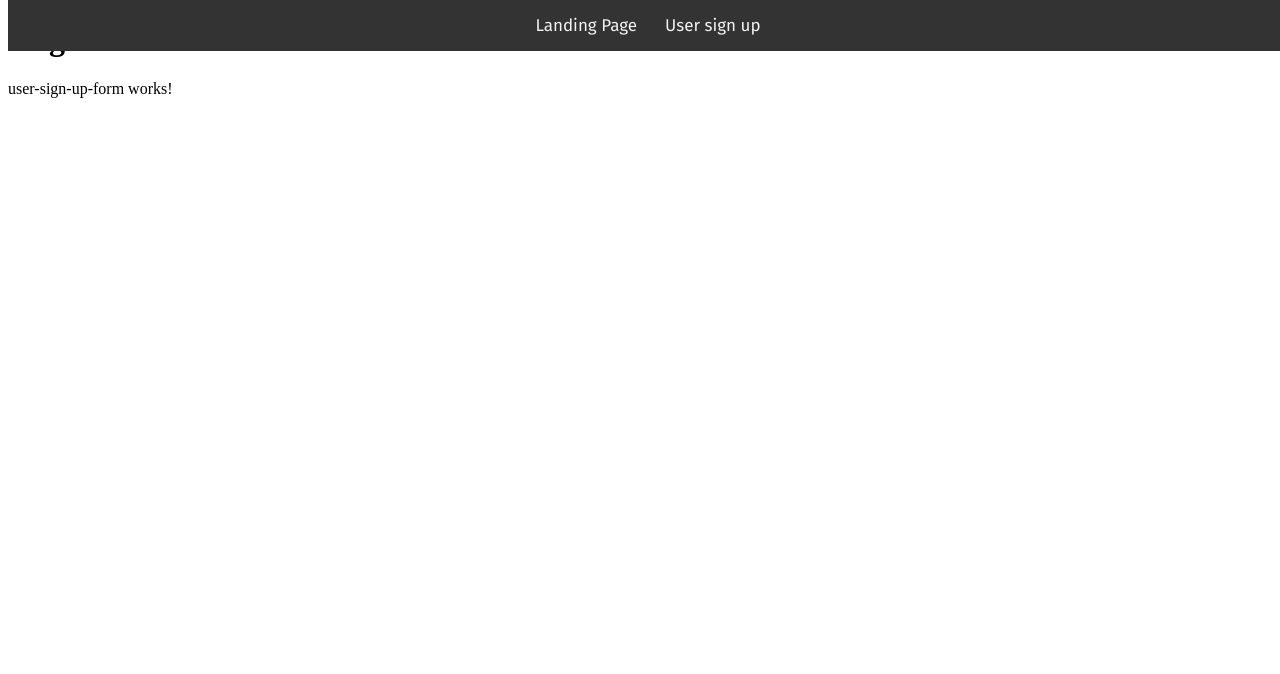
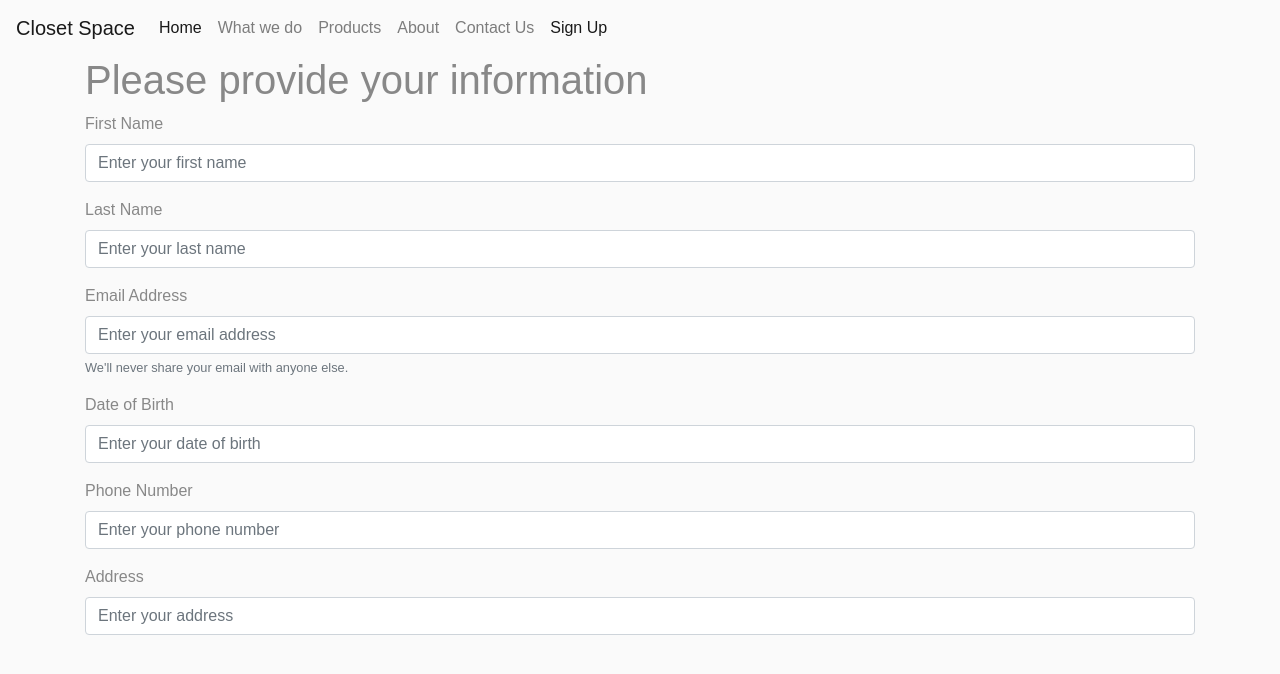
Before and after one commit to Closet-Space/closet-space-ui, an Angular app: page /signup in a window 1280 px wide. Shown: the top 674 px of the page. Built offline with nearby package versions, Linux system fonts and the light colour scheme.

Commit message:
Initial sign up form created

```diff
--- a/package.json
+++ b/package.json
@@ -28,9 +28,10 @@
     "@angular/cli": "~9.0.3",
     "@angular/compiler-cli": "~9.0.2",
     "@angular/language-service": "~9.0.2",
-    "@types/node": "^12.11.1",
     "@types/jasmine": "~3.5.0",
     "@types/jasminewd2": "~2.0.3",
+    "@types/node": "^12.11.1",
+    "bootstrap": "^4.4.1",
     "codelyzer": "^5.1.2",
     "jasmine-core": "~3.5.0",
     "jasmine-spec-reporter": "~4.2.1",
--- a/src/app/app.component.html
+++ b/src/app/app.component.html
@@ -1,19 +1,54 @@
-<div class="container">
-  <nav>
-    <ul>
-      <li>
-        <a routerLink="/" routerLinkActive="active">Landing Page</a>
+<nav class="navbar navbar-expand-lg navbar-light bg-light">
+  <a class="navbar-brand" routerLink="/" routerLinkActive="active"
+    >Closet Space</a
+  >
+  <button
+    class="navbar-toggler"
+    type="button"
+    data-toggle="collapse"
+    data-target="#navbarSupportedContent"
+    aria-controls="navbarSupportedContent"
+    aria-expanded="false"
+    aria-label="Toggle navigation"
+  >
+    <span class="navbar-toggler-icon"></span>
+  </button>
+  <div class="collapse navbar-collapse" id="navbarSupportedContent">
+    <ul class="navbar-nav mr-auto">
+      <li class="nav-item">
+        <a class="nav-link" routerLink="/" routerLinkActive="active">Home</a>
       </li>
-      <li>
-        <a routerLink="/signup" routerLinkActive="active">User sign up</a>
+
+      <li class="nav-item">
+        <a class="nav-link" routerLink="/what-we-do" routerLinkActive="active"
+          >What we do</a
+        >
+      </li>
+
+      <li class="nav-item">
+        <a class="nav-link" routerLink="/products" routerLinkActive="active"
+          >Products</a
+        >
+      </li>
+
+      <li class="nav-item">
+        <a class="nav-link" routerLink="/about" routerLinkActive="active"
+          >About</a
+        >
+      </li>
+      <li class="nav-item">
+        <a class="nav-link" routerLink="/contact" routerLinkActive="active"
+          >Contact Us</a
+        >
+      </li>
+      <li class="nav-item">
+        <a class="nav-link" routerLink="/signup" routerLinkActive="active"
+          >Sign Up</a
+        >
       </li>
     </ul>
-  </nav>
+  </div>
+</nav>
+<div class="container">
+  <router-outlet></router-outlet>
 </div>
-
-<h1>
-  Angular Router
-</h1>
-
-
-<router-outlet></router-outlet>
--- a/src/app/user-sign-up-form/user-sign-up-form.component.html
+++ b/src/app/user-sign-up-form/user-sign-up-form.component.html
@@ -1 +1,61 @@
-<p>user-sign-up-form works!</p>
+<h1>Please provide your information</h1>
+<form>
+  <div class="form-group">
+    <label for="inputFirstName">First Name</label>
+    <input
+      type="firstName"
+      class="form-control"
+      id="inputFirstName"
+      placeholder="Enter your first name"
+    />
+  </div>
+  <div class="form-group">
+    <label for="inputLastName">Last Name</label>
+    <input
+      type="lastName"
+      class="form-control"
+      id="inputLastName"
+      placeholder="Enter your last name"
+    />
+  </div>
+  <div class="form-group">
+    <label for="exampleInputEmail">Email Address</label>
+    <input
+      type="email"
+      class="form-control"
+      id="exampleInputEmail"
+      aria-describedby="emailHelp"
+      placeholder="Enter your email address"
+    />
+    <small id="emailHelp" class="form-text text-muted"
+      >We'll never share your email with anyone else.</small
+    >
+  </div>
+  <div class="form-group">
+    <label for="inputBirthDate">Date of Birth</label>
+    <input
+      type="birthDate"
+      class="form-control"
+      id="inputBirthDate"
+      placeholder="Enter your date of birth"
+    />
+  </div>
+  <div class="form-group">
+    <label for="inputPhoneNumber">Phone Number</label>
+    <input
+      type="PhoneNumber"
+      class="form-control"
+      id="inputPhoneNumber"
+      placeholder="Enter your phone number"
+    />
+  </div>
+  <div class="form-group">
+    <label for="inputAddress">Address</label>
+    <input
+      type="Address"
+      class="form-control"
+      id="inputAddress"
+      placeholder="Enter your address"
+    />
+  </div>
+</form>
--- /dev/null
+++ b/src/scss/custom.scss
@@ -0,0 +1,41 @@
+// Custom.scss
+// Option B: Include parts of Bootstrap
+
+// Required
+@import "node_modules/bootstrap/scss/functions";
+@import "node_modules/bootstrap/scss/variables";
+@import "node_modules/bootstrap/scss/mixins";
+
+// Optional
+@import "~bootstrap/scss/root";
+@import "~bootstrap/scss/reboot";
+@import "~bootstrap/scss/type";
+@import "~bootstrap/scss/images";
+//@import "~bootstrap/scss/code";
+@import "~bootstrap/scss/grid";
+@import "~bootstrap/scss/tables";
+@import "~bootstrap/scss/forms";
+@import "~bootstrap/scss/buttons";
+//@import "~bootstrap/scss/transitions";
+//@import "~bootstrap/scss/dropdown";
+//@import "~bootstrap/scss/button-group";
+//@import "~bootstrap/scss/input-group";
+//@import "~bootstrap/scss/custom-forms";
+@import "~bootstrap/scss/nav";
+@import "~bootstrap/scss/navbar";
+//@import "~bootstrap/scss/card";
+//@import "~bootstrap/scss/breadcrumb";
+//@import "~bootstrap/scss/pagination";
+//@import "~bootstrap/scss/badge";
+//@import "~bootstrap/scss/jumbotron";
+//@import "~bootstrap/scss/alert";
+//@import "~bootstrap/scss/progress";
+//@import "~bootstrap/scss/media";
+//@import "~bootstrap/scss/list-group";
+//@import "~bootstrap/scss/close";
+//@import "~bootstrap/scss/modal";
+//@import "~bootstrap/scss/tooltip";
+//@import "~bootstrap/scss/popover";
+//@import "~bootstrap/scss/carousel";
+@import "~bootstrap/scss/utilities";
+//@import "~bootstrap/scss/print";
--- /dev/null
+++ b/src/scss/variables.scss
@@ -0,0 +1,29 @@
+// Colors
+$color-white: #FFFFFF;
+$color-light: #FAFAFA;
+$color-grey: #888888;
+$color-brown: #B18D5B;
+$color-black: #000000;
+
+$theme-colors: (
+        "white": $color-white,
+        "light": $color-light,
+        "grey": $color-grey,
+        "brown": $color-brown,
+        "black": $color-black,
+);
+
+// Body
+$body-bg: $color-light;
+$body-color: $color-grey;
+
+// Misc
+$box-shadow: 0 0 50px rgba(0, 0, 0, 0.25);
+
+// Typography
+$font-family-sans-serif: 'Source Sans Pro', sans-serif;
+
+// Button
+$btn-border-radius: 0;
+$btn-border-width: 2px;
+$btn-font-weight: bold;
--- a/src/styles.scss
+++ b/src/styles.scss
@@ -1,44 +1,2 @@
-/* FONT IMPORTED */
-
-/* Fira Sans */
-@import url("https://fonts.googleapis.com/css?family=Fira+Sans");
-
-#container {
-  width: 100%;
-  display: inline-block;
-}
-
-/** HEADER */
-
-/** NAVIGATION BAR */
-nav {
-  overflow: hidden;
-  background-color: #333;
-  position: fixed;
-  top: 0;
-  width: 100%;
-  ul {
-    text-align: center;
-    list-style-type: none;
-    list-style-type: none;
-    margin: 0;
-    padding: 15px;
-    li {
-      display: inline;
-      font-family: "Fira Sans", sans-serif;
-      font-size: 17px;
-      a {
-        color: #f2f2f2;
-        text-decoration: none;
-        padding: 14px;
-        &:hover {
-          background-color: #111;
-        }
-      }
-    }
-  }
-}
-
-.content {
-  text-align: center;
-}
+@import 'scss/variables';
+@import 'scss/custom';
```
Also changed, not shown: 1 other file (tests, documents, lock files or other folders).
